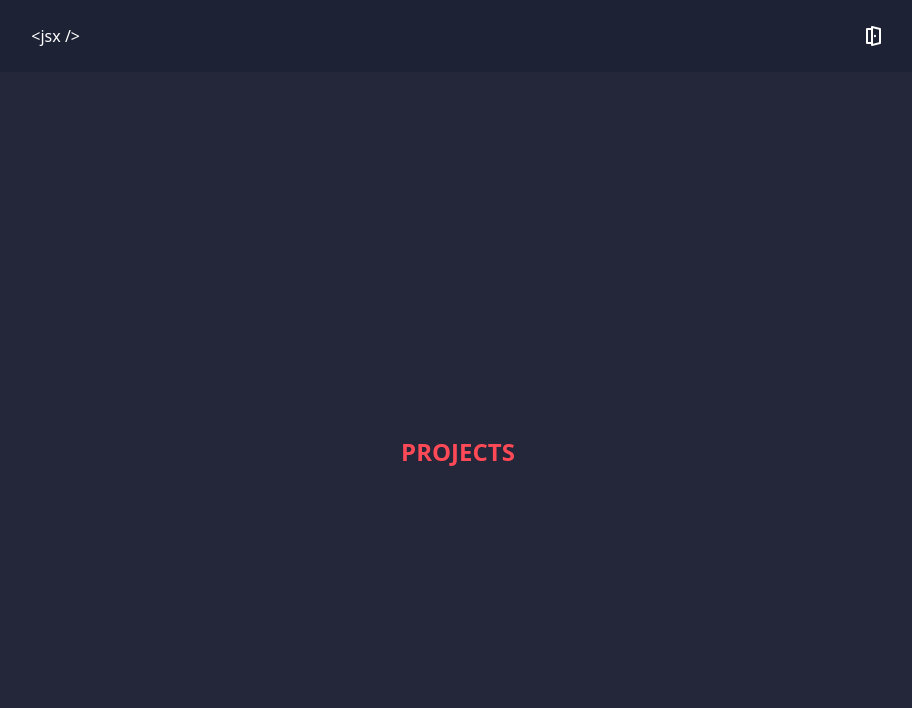
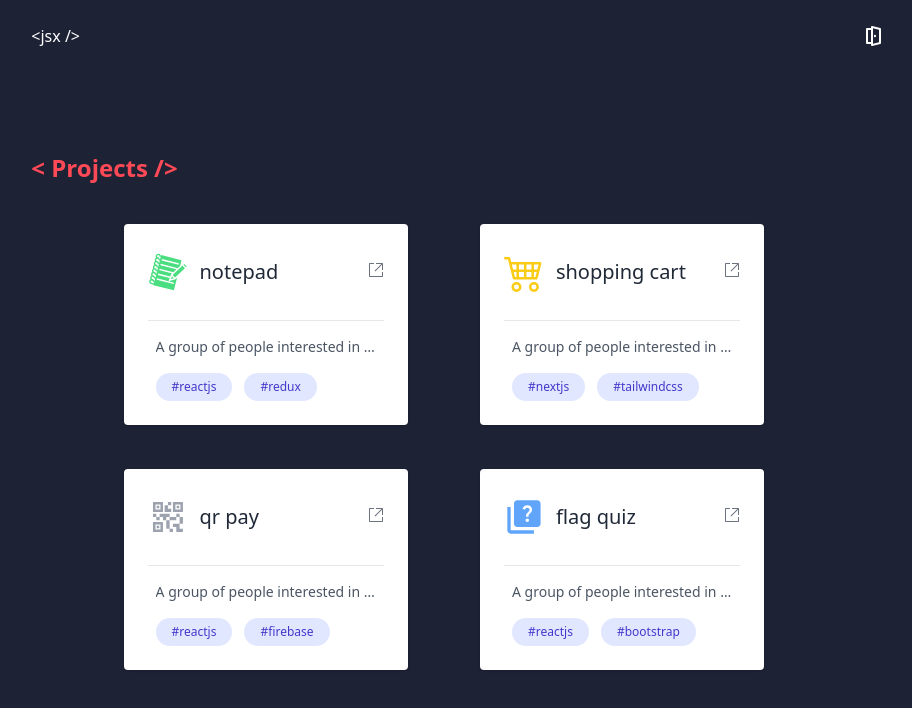
Before and after one commit to 7emmytim/my-portfolio2, a Next.js app: page /projects in a window 1280 px wide. Shown: the top 708 px of the page, without its empty margins (182-1094 px from the left). Built offline with nearby package versions, Linux system fonts and the light colour scheme.

Commit message:
skills and experience dev

```diff
--- /dev/null
+++ b/components/Experience/index.js
@@ -0,0 +1,89 @@
+import { BiCodeBlock } from 'react-icons/bi'
+import { FaLaptopCode } from 'react-icons/fa'
+import { FiCodepen } from 'react-icons/fi'
+import { RiCodeSSlashFill } from 'react-icons/ri'
+
+const Experience = () => {
+    return (
+        <div className='h-screen bg-[#242639] py-6 flex flex-col justify-center sm:py-12 overflow-auto'>
+            <div className='py-3 sm:max-w-xl sm:mx-auto w-full px-2 sm:px-0'>
+
+                <div className='relative text-gray-700 antialiased text-sm font-semibold'>
+
+                    {/* <!-- Vertical bar running through middle --> */}
+                    <div className='hidden sm:block w-1 bg-white absolute h-full left-1/2 transform -translate-x-1/2'></div>
+
+                    {/* <!-- Left section, set by justify-start and sm:pr-8 --> */}
+                    <div className='mt-6 sm:mt-0 sm:mb-12'>
+                        <div className='flex flex-col sm:flex-row items-center'>
+                            <div className='flex justify-start w-full mx-auto items-center'>
+                                <div className='w-full sm:w-1/2 sm:pr-8'>
+                                    <div className='p-4 bg-white rounded shadow'>
+                                        Now this is a story all about how,
+                                    </div>
+                                </div>
+                            </div>
+                            <div className='rounded-full bg-blue-500 border-white border-[3px] w-10 h-10 absolute left-1/2 -translate-y-4 sm:translate-y-0 transform -translate-x-1/2 flex items-center justify-center'>
+                                <FiCodepen className='h-5 w-5 text-white' />
+                            </div>
+                        </div>
+                    </div>
+
+                    {/* <!-- Right section, set by justify-end and sm:pl-8 --> */}
+                    <div className='mt-6 sm:mt-0 sm:mb-12'>
+                        <div className='flex flex-col sm:flex-row items-center'>
+                            <div className='flex justify-end w-full mx-auto items-center'>
+                                <div className='w-full sm:w-1/2 sm:pl-8'>
+                                    <div className='p-4 bg-white rounded shadow'>
+                                        My life got flipped turned upside down,
+                                    </div>
+                                </div>
+                            </div>
+                            <div className='rounded-full bg-blue-500 border-white border-[3px] w-10 h-10 absolute left-1/2 -translate-y-4 sm:translate-y-0 transform -translate-x-1/2 flex items-center justify-center'>
+                                <RiCodeSSlashFill className='h-5 w-5 text-white' />
+                            </div>
+                        </div>
+                    </div>
+
+                    {/* <!-- Left section, set by justify-start and sm:pr-8 --> */}
+                    <div className='mt-6 sm:mt-0 sm:mb-12'>
+                        <div className='flex flex-col sm:flex-row items-center'>
+                            <div className='flex justify-start w-full mx-auto items-center'>
+                                <div className='w-full sm:w-1/2 sm:pr-8'>
+                                    <div className='p-4 bg-white rounded shadow'>
+                                        And I'd like to take a minute, just sit right there,
+                                    </div>
+                                </div>
+                            </div>
+                            <div className='rounded-full bg-blue-500 border-white border-[3px] w-10 h-10 absolute left-1/2 -translate-y-4 sm:translate-y-0 transform -translate-x-1/2 flex items-center justify-center'>
+                                <FaLaptopCode className='h-5 w-5 text-white' />
+                            </div>
+                        </div>
+                    </div>
+
+                    {/* <!-- Right section, set by justify-end and sm:pl-8 --> */}
+                    <div className='mt-6 sm:mt-0'>
+                        <div className='flex flex-col sm:flex-row items-center'>
+                            <div className='flex justify-end w-full mx-auto items-center'>
+                                <div className='w-full sm:w-1/2 sm:pl-8'>
+                                    <div className='p-4 bg-white rounded shadow'>
+                                        I'll tell you how I became the Prince of a town called Bel Air.
+                                    </div>
+                                </div>
+                            </div>
+                            <div className='rounded-full bg-blue-500 border-white border-[3px] w-10 h-10 absolute left-1/2 -translate-y-4 sm:translate-y-0 transform -translate-x-1/2 flex items-center justify-center'>
+                                <BiCodeBlock className='h-5 w-5 text-white' />
+                            </div>
+                        </div>
+                    </div>
+
+
+
+                </div>
+
+            </div>
+        </div>
+    )
+}
+
+export default Experience
--- a/components/Home/Banner.js
+++ b/components/Home/Banner.js
@@ -1,5 +1,5 @@
 import { FaFacebookF, FaInstagram, FaLinkedinIn } from 'react-icons/fa'
-import { IoPlaySharp } from 'react-icons/io5'
+import { BsSun } from 'react-icons/bs'
 import { FiGithub } from 'react-icons/fi'
 
 const Banner = () => {
@@ -23,13 +23,13 @@ const Banner = () => {
                     </div>
                     <div>
                         <h3 className='text-white text-5xl font-bold'>{'Timilehin'}</h3>
-                        <h3 className='text-white text-4xl font-bold'>{'<Self-taught Frontend Dev />.'}</h3>
+                        <h3 className='text-white blur hover:blur-0 text-4xl font-bold'>{'<Self-taught Frontend Dev />.'}</h3>
                     </div>
                     <h5 className='text-[#A9A7A9] text-lg'>Lorem ipsum dolor sit amet, consectetur adipiscing elit, sed do eiusmod tempor incididunt ut labore et dolore magna aliqua.</h5>
                     <div className='flex items-center space-x-6'>
-                        <button className='border-2 border-[#fe4957] bg-[#1e2235] px-5 py-2 rounded-full text-white'>Download CV</button>
+                        <a href='https://drive.google.com/file/d/1BEeHtgWtMkKU1QdtSTj1sIodeNWgw2Pe/view?usp=sharing' target='_blank' className='border-2 border-[#fe4957] bg-[#1e2235] px-5 py-2 rounded-full text-white'>Download CV</a>
                         <button className='bg-[#fe4957] px-8 py-3 rounded-full text-white'>
-                            <IoPlaySharp className='h-6 w-6' />
+                            <BsSun className='h-6 w-6' />
                         </button>
                     </div>
                 </div>
--- a/components/Home/Skills.js
+++ b/components/Home/Skills.js
@@ -23,12 +23,12 @@ const Skills = () => {
     return (
         <div className='container h-screen mx-auto text-center flex items-center justify-between w-2/3'>
             <div className='text-center mx-auto'>
-                <h3 className='text-[#fe4957] text-2xl font-bold uppercase'>Skills</h3>
+                <h3 className='text-[#fe4957] text-2xl font-bold text-left'>{'< Skills />'}</h3>
                 <div className='flex flex-wrap justify-center gap-8 mt-10'>
                     {
                         _skills.map(skill => {
                             return (
-                                <div className='mx-auto text-center bg-[#242639] text-white px-4 py-3 space-y-1 rounded-md cursor-pointer'>
+                                <div key={skill.text} className='mx-auto text-center bg-[#242639] text-white px-4 py-3 space-y-1 rounded-md cursor-pointer'>
                                     {skill.icon}
                                     <h4 className='text-xs'>{skill.text}</h4>
                                 </div>
--- a/components/Projects/index.js
+++ b/components/Projects/index.js
@@ -1,22 +1,50 @@
+import { VscLinkExternal } from 'react-icons/vsc'
+import { GiNotebook } from 'react-icons/gi'
+import { BsCart4 } from 'react-icons/bs'
+import { MdQrCode2, MdQuiz } from 'react-icons/md'
+
 const Projects = () => {
+
+    const _projects = [
+        { name: 'notepad', icon: <GiNotebook className='w-12 h-12 text-green-400' />, link: 'https://notepad-clone.web.app/', techs: ['reactjs', 'redux'] },
+        { name: 'shopping cart', icon: <BsCart4 className='w-12 h-12 text-yellow-400' />, link: 'https://hungry-beaver-3b770e.netlify.app/', techs: ['nextjs', 'tailwindcss'] },
+        { name: 'qr pay', icon: <MdQrCode2 className='w-12 h-12 text-gray-400' />, link: 'https://qrcode-app-dev.firebaseapp.com/', techs: ['reactjs', 'firebase'] },
+        { name: 'flag quiz', icon: <MdQuiz className='w-12 h-12 text-blue-400' />, link: 'https://flagquiz-app.web.app/', techs: ['reactjs', 'bootstrap'] }
+    ]
+
     return (
-        <div className='bg-[#242639]'>
-            <div className='container h-screen mx-auto text-center flex items-center justify-between w-2/3'>
-                <div className='text-center mx-auto'>
-                    <h3 className='text-[#fe4957] text-2xl font-bold uppercase'>Projects</h3>
-                    <div className='flex flex-wrap justify-center gap-8 mt-10'>
-                        {/* {
-                _skills.map(skill => {
-                    return (
-                        <div className='mx-auto text-center bg-[#242639] text-white px-4 py-3 space-y-1 rounded-md cursor-pointer'>
-                            {skill.icon}
-                            <h4 className='text-xs'>{skill.text}</h4>
-                        </div>
-                    )
-                })
-            } */}
-                    </div>
-                </div>
+        <div className='container py-20 w-2/3'>
+            <h3 className='text-[#fe4957] text-2xl font-bold'>{'< Projects />'}</h3>
+            <div className='lg:flex lg:flex-wrap gap-11 items-center justify-center w-full mt-10'>
+                {
+                    _projects.map(project => {
+                        return (
+                            <div key={project.link} className='focus:outline-none lg:w-4/12 lg:mr-7 lg:mb-0 mb-7 bg-white p-6 shadow rounded'>
+                                <div className='flex items-center border-b border-gray-200 pb-6'>
+                                    {project.icon}
+                                    <div className='flex items-start justify-between w-full'>
+                                        <div className='pl-3 w-full'>
+                                            <p className='focus:outline-none text-xl font-medium leading-5 text-gray-800'>{project.name}</p>
+                                        </div>
+                                        <div>
+                                            <a href={project.link} target='_blank' className=' text-gray-500'>
+                                                <VscLinkExternal className='w-4 h-4' />
+                                            </a>
+                                        </div>
+                                    </div>
+                                </div>
+                                <div className='px-2'>
+                                    <p className='focus:outline-none text-sm leading-5 py-4 text-gray-600 truncate'>A group of people interested in dogecoin, the currency and a bit of side for the meme and dof that we all know and love. These cases are perfectly simple and easy to distinguish.</p>
+                                    <div className='focus:outline-none flex gap-3'>
+                                        {
+                                            project.techs.map(item => <div key={item} className='py-2 px-4 text-xs leading-3 text-indigo-700 rounded-full bg-indigo-100'>#{item}</div>)
+                                        }
+                                    </div>
+                                </div>
+                            </div>
+                        )
+                    })
+                }
             </div>
         </div>
     )
--- a/pages/index.js
+++ b/pages/index.js
@@ -1,3 +1,4 @@
+import Experience from '../components/Experience'
 import Banner from '../components/Home/Banner'
 import Skills from '../components/Home/Skills'
 import Projects from '../components/Projects'
@@ -8,6 +9,7 @@ export default function Home() {
       <Banner />
       <Skills />
       <Projects />
+      <Experience />
     </section>
   )
 }
```
